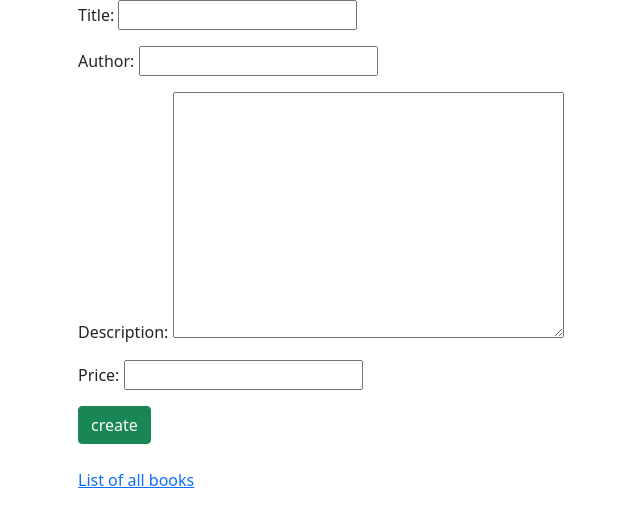
After one commit to Zohreh-nm/bookstore_project, a Django app: page /books/new/ in a window 1280 px wide. The commit adds this page. Shown: the top 527 px of the page, without its empty margins (4-644 px from the left). Run offline with Django 5.2, Linux system fonts and the light colour scheme.

Commit message:
add BookUpdateView

```diff
--- /dev/null
+++ b/books/templates/books/book_create.html
@@ -0,0 +1,13 @@
+{% extends '_base.html' %}
+
+{% block page_title %}Create New Book{% endblock %}
+
+{% block content %}
+    <form action="" method="post">
+        {% csrf_token %}
+        {{ form.as_p }}
+        <input class="btn btn-success" type="submit" value="create">
+    </form>
+    <br>
+    <a href="{% url 'book_list' %}">List of all books</a>
+{% endblock %}
--- a/books/templates/books/book_detail.html
+++ b/books/templates/books/book_detail.html
@@ -7,6 +7,7 @@
     <p>{{ book.description }}</p>
     <p>{{ book.author }}</p>
     <h4>{{ book.price }}</h4>
+    <a href="{% url 'book_update' book.id %}"><button class="btn btn-info" type="button">Edit</button></a>
     <br>
     <a href="{% url 'book_list' %}">List of all books</a>
 {% endblock %}
--- a/books/templates/books/book_list.html
+++ b/books/templates/books/book_list.html
@@ -8,4 +8,5 @@
         <p>{{ book.description }}</p>
         <br>
     {% endfor %}
+    <a href="{% url 'book_create' %}">اضافه کردن کتاب جدید</a>
 {% endblock %}
--- a/books/urls.py
+++ b/books/urls.py
@@ -1,8 +1,11 @@
 from django.urls import path
 
-from .views import BookListView,BookDetailView
+from .views import BookListView, BookDetailView, BookCreateView, BookUpdateView
 
 urlpatterns = [
     path('', BookListView.as_view(), name='book_list'),
     path('<int:pk>/', BookDetailView.as_view(), name='book_detail'),
+    path('new/', BookCreateView.as_view(), name='book_create'),
+    path('<int:pk>/edit/', BookUpdateView.as_view(), name='book_update'),
+
 ]
--- a/books/views.py
+++ b/books/views.py
@@ -13,3 +13,15 @@ class BookListView(generic.ListView):
 class BookDetailView(generic.DetailView):
     model = Book
     template_name = 'books/book_detail.html'
+
+
+class BookCreateView(generic.CreateView):
+    model = Book
+    fields =['title', 'author', 'description', 'price']
+    template_name = 'books/book_create.html'
+
+
+class BookUpdateView(generic.UpdateView):
+    model = Book
+    fields = ['title', 'author', 'description', 'price']
+    template_name = 'books/book_update.html'
```
Also changed, not shown: books/templates/books/book_update.html (added, +13 -0 lines), db.sqlite3.
